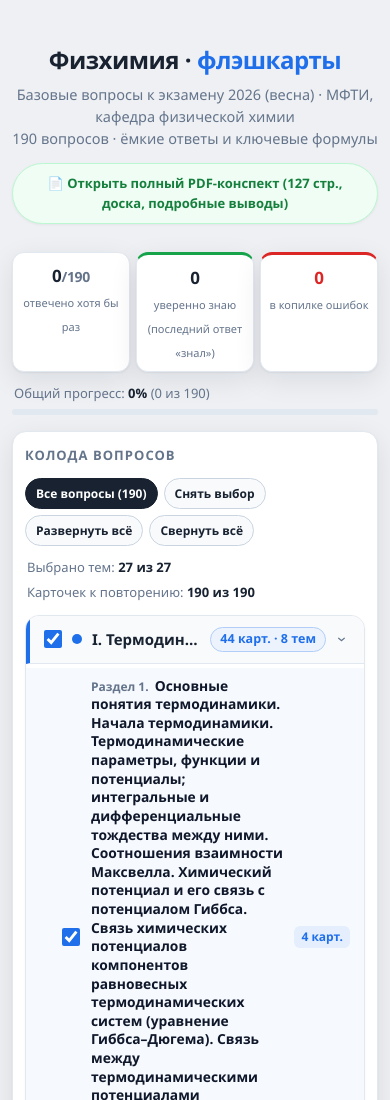
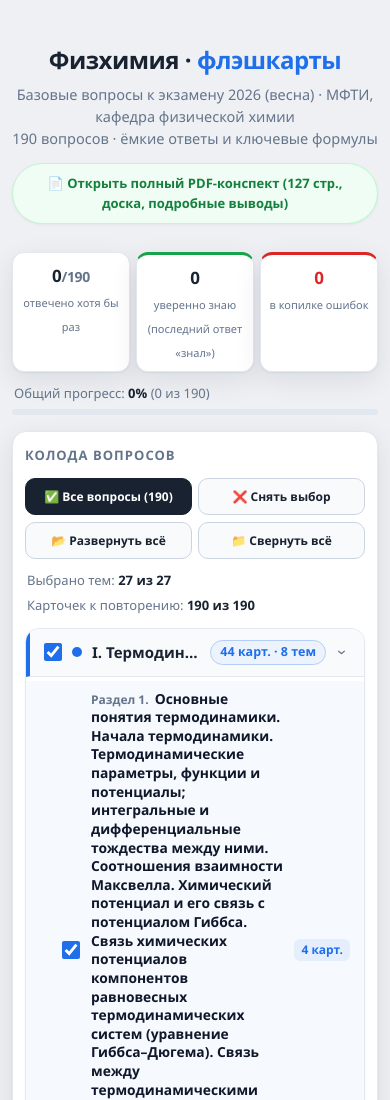
Before and after one commit to timofeiryko/physchem-flashcards, a plain HTML site: page index.html in a window 390 px wide. Shown: the top 1100 px of the page. Drawn offline with Linux system fonts and the light colour scheme.

Commit message:
feat(mobile): separate preset button rows with intuitive emojis for fold/unfold actions

```diff
--- a/index.html
+++ b/index.html
@@ -63,11 +63,12 @@ kbd{
   box-shadow:var(--shadow); padding:18px; margin-top:16px;
 }
 .panel > h2{ font-size:13px; text-transform:uppercase; letter-spacing:.08em; color:var(--muted); margin:0 0 12px; }
-.tree-presets{ display:flex; gap:8px; flex-wrap:wrap; margin-bottom:12px; }
+.tree-presets{ display:flex; flex-direction:column; gap:8px; margin-bottom:12px; }
+.preset-row{ display:flex; gap:8px; flex-wrap:wrap; }
 .preset{
   border:1px solid var(--line2); background:#f8fafc; color:var(--ink);
-  border-radius:999px; padding:6px 13px; font-size:13px; font-weight:600;
-  transition:all .12s ease;
+  border-radius:999px; padding:6px 14px; font-size:13px; font-weight:600;
+  transition:all .12s ease; display:inline-flex; align-items:center; gap:6px; cursor:pointer;
 }
 .preset:hover{ background:#e2e8f0; }
 .preset.on{ background:var(--ink); border-color:var(--ink); color:#fff; }
@@ -315,8 +316,9 @@ kbd{
   .stat span{ font-size:11px; }
   .panel{ padding:14px 12px; border-radius:14px; }
   .modes{ grid-template-columns:1fr; }
-  .tree-presets{ gap:6px; }
-  .preset{ padding:6px 10px; font-size:12px; }
+  .tree-presets{ gap:7px; }
+  .preset-row{ display:grid; grid-template-columns:1fr 1fr; gap:6px; width:100%; }
+  .preset{ justify-content:center; padding:9px 6px; font-size:12px; border-radius:10px; width:100%; text-align:center; }
   .qcard{ padding:16px 14px 18px; border-radius:14px; margin-top:12px; }
   .qmeta{ gap:6px; margin-bottom:10px; }
   .qsec{ max-width:55%; font-size:11.5px; }
@@ -484,10 +486,14 @@ function menuHTML(){
     <div class="panel">
       <h2>Колода вопросов</h2>
       <div class="tree-presets">
-        <button class="preset${selAll?' on':''}" data-act="all">Все вопросы (${CARDS.length})</button>
-        <button class="preset${selNone?' on':''}" data-act="invert">Снять выбор</button>
-        <button class="preset" data-act="expand-all">Развернуть всё</button>
-        <button class="preset" data-act="collapse-all">Свернуть всё</button>
+        <div class="preset-row">
+          <button class="preset${selAll?' on':''}" data-act="all">✅ Все вопросы (${CARDS.length})</button>
+          <button class="preset${selNone?' on':''}" data-act="invert">❌ Снять выбор</button>
+        </div>
+        <div class="preset-row">
+          <button class="preset" data-act="expand-all">📂 Развернуть всё</button>
+          <button class="preset" data-act="collapse-all">📁 Свернуть всё</button>
+        </div>
       </div>
       <div class="deck-info">
         <span>Выбрано тем: <b>${SEL.size} из ${ALL_SEC.length}</b></span>
```
